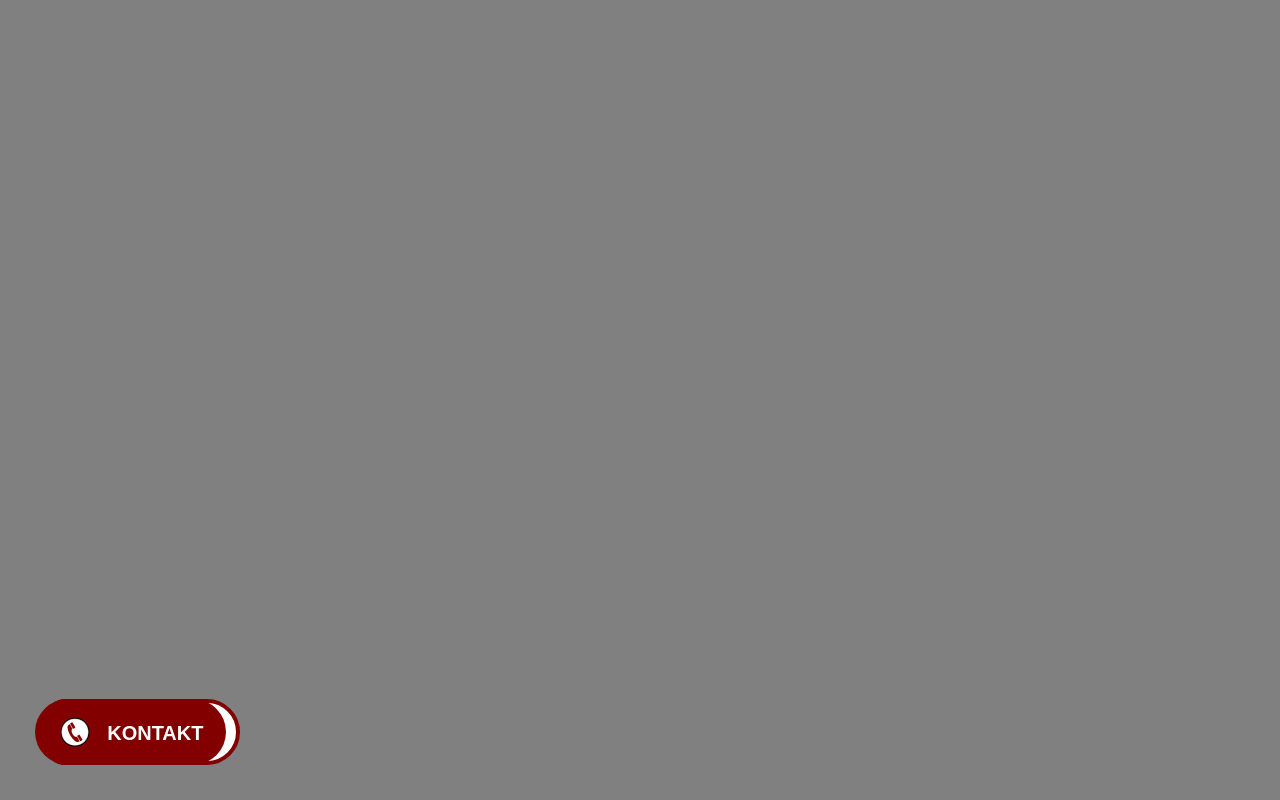
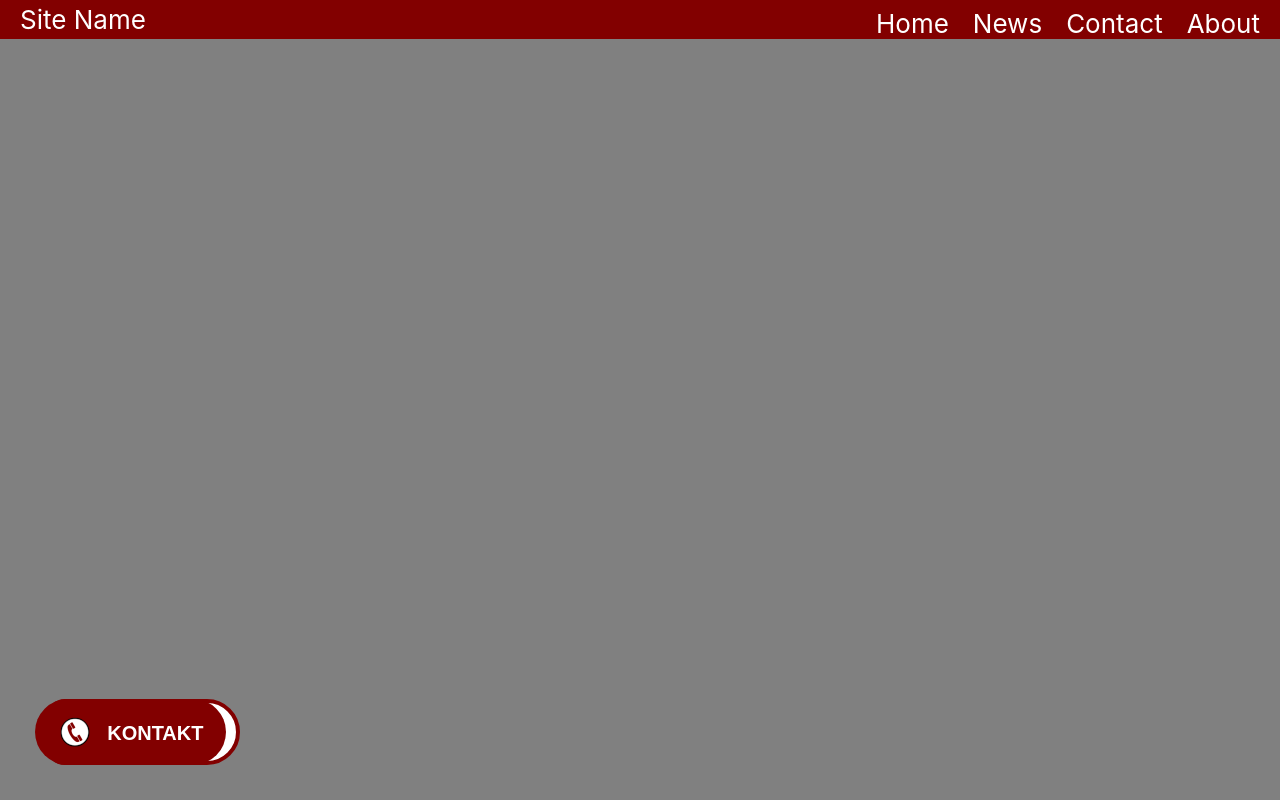
Before and after one commit to JerzyJancewicz/mechanik_web, a React (Create React App) app: page / in a window 1280 px wide. Built offline with nearby package versions, Linux system fonts and the light colour scheme.

Commit message:
rozpoczecie navBaru

```diff
--- a/src/App.js
+++ b/src/App.js
@@ -1,9 +1,11 @@
 import './index.css';
 import Contact from "./Contact";
+import NavBar from './NavBar';
 
 function App() {
   return (
     <div className="App">
+      <NavBar/>
       <Contact/>
     </div>
   );
--- a/src/Contact.jsx
+++ b/src/Contact.jsx
@@ -4,8 +4,8 @@ function contact(){
     return (
         <div class="contact1" >
             <div class ="slide-out">
-                    <p class = "phoneNumber">85 652 34 50</p>
-                    <p class = "phoneNumber2">+48 798 047 870</p>
+                    <p id = "phoneNumber">85 652 34 50</p>
+                    <p id = "phoneNumber2">+48 798 047 870</p>
             </div>
             <div class="contact">
                 <p id="contactP">
--- /dev/null
+++ b/src/NavBar.jsx
@@ -0,0 +1,17 @@
+import React from "react";
+
+function navBar() {
+    return (
+        <nav class="navBar">
+            <a>Site Name</a>
+            <ul>
+                <li><a href="/">Home</a></li>
+                <li><a href="/">News</a></li>
+                <li><a href="/">Contact</a></li>
+                <li><a href="/">About</a></li>
+             </ul>
+        </nav>
+    )
+}
+
+export default navBar;
--- a/src/index.css
+++ b/src/index.css
@@ -5,25 +5,24 @@ body {
     sans-serif;
   -webkit-font-smoothing: antialiased;
   -moz-osx-font-smoothing: grayscale;
+  display: block;
 }
 
 code {
   font-family: source-code-pro, Menlo, Monaco, Consolas, 'Courier New',
     monospace;
 }
+
 .App {
-  text-align: center;
   background-color: grey;
   min-height: 100vh;
-  display: flex;
-  flex-direction: column;
-  align-items: center;
   justify-content: center;
   font-size: calc(10px + 2vmin);
   color: white;
 }
 
 .contact {
+  text-align: center;
   width: 175px;
   height: 50px;
   position: fixed;
@@ -62,7 +61,35 @@ code {
   opacity: 1;
 }
 
+#phoneNumber{
+  width: 150px;
+  height: 25px;
+  position: absolute;
+  color: #820000;
+  margin: 0;
+  left: 28px;
+  text-align: center;
+  top: 4px;
+  bottom: 5px;
+  font-size: 19px;
+  font-weight: bolder;
+}
+
+#phoneNumber2{
+  width: 150px;
+  height: 25px;
+  position: absolute;
+  color: #820000;
+  margin: 0;
+  left: 25px;
+  text-align: center;
+  bottom: 4px;
+  font-size: 18px;
+  font-weight: bolder;
+}
+
 .slide-out {
+  text-align: center;
   width: 170px;
   height: 42px;
   position: fixed;
@@ -92,29 +119,38 @@ code {
   opacity: 1;
 }
 
-.phoneNumber{
-  width: 150px;
-  height: 25px;
-  position: absolute;
-  color: #820000;
-  margin: 0;
-  left: 28px;
-  text-align: center;
-  top: 4px;
-  bottom: 5px;
-  font-size: 19px;
-  font-weight: bolder;
+.navBar{
+  box-sizing: border-box;
+  background-color: #820000;
+  color: white;
+  display: flex;
+  justify-content: space-between;
+  align-items: center;
+  gap: 2rem;
+  padding: 0 1rem;
 }
 
-.phoneNumber2{
-  width: 150px;
-  height: 25px;
-  position: absolute;
-  color: #820000;
+.navBar ul{
+  padding: 0;
   margin: 0;
-  left: 25px;
-  text-align: center;
-  bottom: 4px;
-  font-size: 18px;
-  font-weight: bolder;
+  list-style: none;
+  display: flex;
+  gap: 1rem;
 }
+
+.navBar a{
+  color: inherit;
+  text-decoration: none;
+  height: 100%;
+  display: flex;
+  align-items: center;
+  padding: .25rem;
+}
+
+.navBar li.active{
+  background-color: aqua;
+}
+
+.navBar li:hover{
+  background-color: aquamarine;
+}
```
